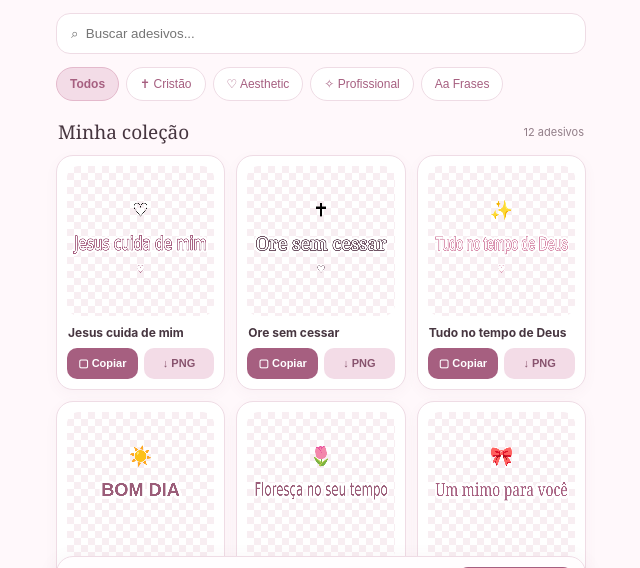
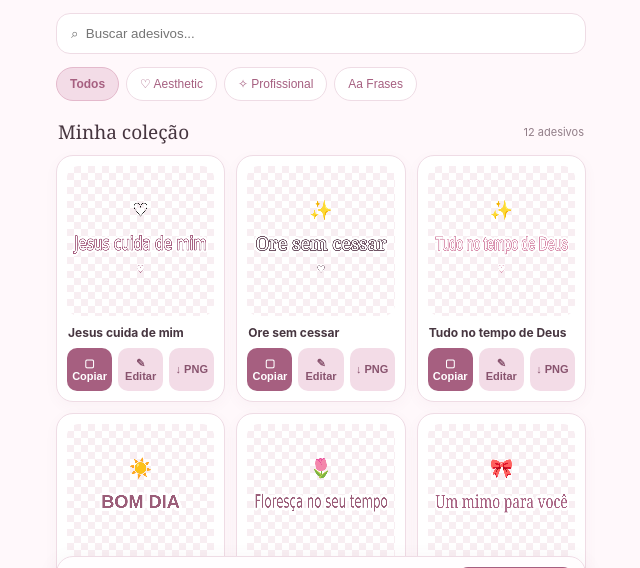
Before and after one commit to suzypereira2013-a11y/Adesiva.app, a plain HTML site: page index.html in a window 1280 px wide. Shown: the part 173-741 px from the top of the page, without its empty margins (319-959 px from the left). Drawn offline with Linux system fonts and the light colour scheme.

Commit message:
Melhora editor de adesivos e salva biblioteca localmente

```diff
--- a/index.html
+++ b/index.html
@@ -42,27 +42,27 @@
   <p class="intro">Escolha uma figurinha e toque em <b>Copiar</b>. Depois, experimente colar no Instagram Stories. O fundo quadriculado é apenas uma prévia da transparência.</p>
   <input id="search" class="search" type="search" placeholder="⌕  Buscar adesivos..." aria-label="Buscar adesivos">
   <nav class="filters" id="filters">
-    <button class="active" data-cat="Todos">Todos</button><button data-cat="Cristão">✝ Cristão</button><button data-cat="Aesthetic">♡ Aesthetic</button><button data-cat="Profissional">✧ Profissional</button><button data-cat="Frases">Aa Frases</button>
+    <button class="active" data-cat="Todos">Todos</button><button data-cat="Aesthetic">♡ Aesthetic</button><button data-cat="Profissional">✧ Profissional</button><button data-cat="Frases">Aa Frases</button>
   </nav>
   <div class="sectionhead"><strong>Minha coleção</strong><span class="count" id="count"></span></div>
   <section class="grid" id="grid" aria-live="polite"></section>
   <div class="bottom"><div class="status" id="status">Selecione uma figurinha para copiar.<br>Sem salvar na galeria quando a cópia funcionar.</div><button id="create">＋ Criar adesivo</button></div>
-  <p class="notice">A cópia de imagens depende do suporte do navegador e do iOS. Se o Instagram não aceitar a colagem, use Compartilhar ou Salvar PNG como alternativa. Esta versão é um protótipo; ainda não está hospedada nem publicada na App Store.</p>
+  <p class="notice">A cópia de imagens depende do suporte do navegador e do iOS. Se o Instagram não aceitar a colagem, use Compartilhar ou Salvar PNG como alternativa. Suas criações e edições ficam guardadas neste aparelho pelo navegador.</p>
 </main>
 <dialog id="editor">
   <h2>Criar meu adesivo</h2>
   <label class="field"><span>Texto</span><input id="newText" maxlength="48" value="Jesus cuida de mim"></label>
-  <label class="field"><span>Elemento decorativo</span><select id="newEmoji"><option>♡</option><option>✝</option><option>🌷</option><option>🎀</option><option>✨</option><option>🦋</option><option>☀️</option><option>💗</option><option>☕</option><option>🫧</option></select></label>
+  <label class="field"><span>Elemento decorativo</span><select id="newEmoji"><option>♡</option><option>🌷</option><option>🎀</option><option>✨</option><option>🦋</option><option>☆</option><option>💗</option><option>💉</option><option>🪡</option><option>🫧</option><option>🦵</option></select></label>
   <label class="field"><span>Cor do texto</span><input id="newColor" type="color" value="#ffffff"></label>
   <label class="field"><span>Contorno</span><input id="newOutline" type="color" value="#a65f80"></label>
   <label class="field"><span>Categoria</span><select id="newCategory"><option>Cristão</option><option>Aesthetic</option><option>Profissional</option><option>Frases</option></select></label>
   <div class="dialogbuttons"><button id="cancel">Cancelar</button><button class="primary" id="save">Adicionar à biblioteca</button></div>
 </dialog>
 <script>
-const stickers = [
- {id:1,name:"Jesus cuida de mim",text:"Jesus cuida de mim",emoji:"♡",cat:"Cristão",color:"#fff",outline:"#a65f80",font:"script"},
- {id:2,name:"Ore sem cessar",text:"Ore sem cessar",emoji:"✝",cat:"Cristão",color:"#fff",outline:"#6f5364",font:"serif"},
- {id:3,name:"Tudo no tempo de Deus",text:"Tudo no tempo de Deus",emoji:"✨",cat:"Cristão",color:"#fff",outline:"#d78aa9",font:"sans"},
+let stickers = [
+ {id:1,name:"Jesus cuida de mim",text:"Jesus cuida de mim",emoji:"♡",cat:"Frases",color:"#fff",outline:"#a65f80",font:"script"},
+ {id:2,name:"Ore sem cessar",text:"Ore sem cessar",emoji:"✨",cat:"Frases",color:"#fff",outline:"#6f5364",font:"serif"},
+ {id:3,name:"Tudo no tempo de Deus",text:"Tudo no tempo de Deus",emoji:"✨",cat:"Frases",color:"#fff",outline:"#d78aa9",font:"sans"},
  {id:4,name:"Bom dia",text:"BOM DIA",emoji:"☀️",cat:"Aesthetic",color:"#9b5d79",outline:"#fff",font:"bold"},
  {id:5,name:"Floresça no seu tempo",text:"Floresça no seu tempo",emoji:"🌷",cat:"Aesthetic",color:"#9b5d79",outline:"#fff",font:"script"},
  {id:6,name:"Um mimo para você",text:"Um mimo para você",emoji:"🎀",cat:"Aesthetic",color:"#a65f80",outline:"#fff",font:"serif"},
@@ -73,6 +73,9 @@ const stickers = [
  {id:11,name:"Feito com carinho",text:"Feito com carinho",emoji:"💌",cat:"Frases",color:"#965a78",outline:"#fff",font:"serif"},
  {id:12,name:"Você consegue",text:"Você consegue!",emoji:"🦋",cat:"Frases",color:"#965a78",outline:"#fff",font:"bold"}
 ];
+try{const saved=JSON.parse(localStorage.getItem("adesiva-stickers-v2")||"[]");if(Array.isArray(saved)){const byId=new Map(saved.map(s=>[s.id,s]));stickers=stickers.map(s=>byId.get(s.id)||s);saved.filter(s=>!stickers.some(x=>x.id===s.id)).forEach(s=>stickers.unshift(s));}}catch(e){}
+let editingId=null;
+function persist(){try{localStorage.setItem("adesiva-stickers-v2",JSON.stringify(stickers));}catch(e){statusEl.textContent="Não foi possível guardar as alterações neste aparelho.";}}
 let activeCat="Todos";
 const grid=document.getElementById("grid"),statusEl=document.getElementById("status");
 function drawSticker(canvas,s){
@@ -99,8 +102,9 @@ function render(){
   const actions=document.createElement("div");actions.className="cardactions";
   const copy=document.createElement("button");copy.className="copy";copy.textContent="▢ Copiar";
   copy.onclick=()=>copySticker(s);
+  const edit=document.createElement("button");edit.textContent="✎ Editar";edit.onclick=()=>openEditor(s);
   const save=document.createElement("button");save.textContent="↓ PNG";save.onclick=()=>saveSticker(s);
-  actions.append(copy,save);card.append(art,name,actions);grid.append(card);
+  actions.append(copy,edit,save);card.append(art,name,actions);grid.append(card);
  });
 }
 async function blobFor(s){
@@ -130,8 +134,10 @@ async function saveSticker(s){
 }
 document.getElementById("filters").addEventListener("click",e=>{const b=e.target.closest("button[data-cat]");if(!b)return;activeCat=b.dataset.cat;document.querySelectorAll(".filters button").forEach(x=>x.classList.toggle("active",x===b));render();});
 document.getElementById("search").addEventListener("input",render);
-const dlg=document.getElementById("editor");document.getElementById("create").onclick=()=>dlg.showModal();document.getElementById("cancel").onclick=()=>dlg.close();
-document.getElementById("save").onclick=()=>{const text=document.getElementById("newText").value.trim();if(!text)return;stickers.unshift({id:Date.now(),name:text,text,emoji:document.getElementById("newEmoji").value,cat:document.getElementById("newCategory").value,color:document.getElementById("newColor").value,outline:document.getElementById("newOutline").value,font:"script"});activeCat="Todos";document.querySelectorAll(".filters button").forEach(x=>x.classList.toggle("active",x.dataset.cat==="Todos"));document.getElementById("search").value="";render();dlg.close();statusEl.textContent="Seu adesivo foi adicionado à biblioteca desta sessão.";};
+const dlg=document.getElementById("editor");
+function openEditor(s=null){editingId=s?s.id:null;document.querySelector("#editor h2").textContent=s?"Editar adesivo":"Criar meu adesivo";document.getElementById("save").textContent=s?"Salvar alterações":"Adicionar à biblioteca";document.getElementById("newText").value=s?s.text:"";document.getElementById("newEmoji").value=s?s.emoji:"♡";document.getElementById("newColor").value=s?s.color:"#ffffff";document.getElementById("newOutline").value=s?s.outline:"#a65f80";document.getElementById("newCategory").value=s?s.cat:"Aesthetic";dlg.showModal();}
+document.getElementById("create").onclick=()=>openEditor();document.getElementById("cancel").onclick=()=>dlg.close();
+document.getElementById("save").onclick=()=>{const text=document.getElementById("newText").value.trim();if(!text)return;const item={id:editingId??Date.now(),name:text,text,emoji:document.getElementById("newEmoji").value,cat:document.getElementById("newCategory").value,color:document.getElementById("newColor").value,outline:document.getElementById("newOutline").value,font:"script"};if(editingId!==null){stickers=stickers.map(s=>s.id===editingId?{...s,...item}:s);}else{stickers.unshift(item);}persist();activeCat="Todos";document.querySelectorAll(".filters button").forEach(x=>x.classList.toggle("active",x.dataset.cat==="Todos"));document.getElementById("search").value="";render();dlg.close();statusEl.textContent=editingId!==null?"Alterações salvas na biblioteca deste aparelho.":"Seu adesivo foi adicionado à biblioteca deste aparelho.";editingId=null;};
 if("serviceWorker" in navigator && location.protocol.startsWith("http"))window.addEventListener("load",()=>navigator.serviceWorker.register("./sw.js").catch(()=>{}));
 render();
 </script>
```
